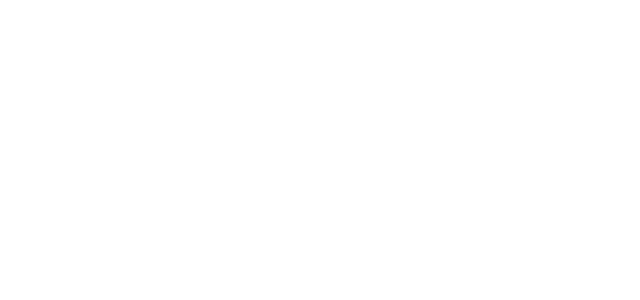
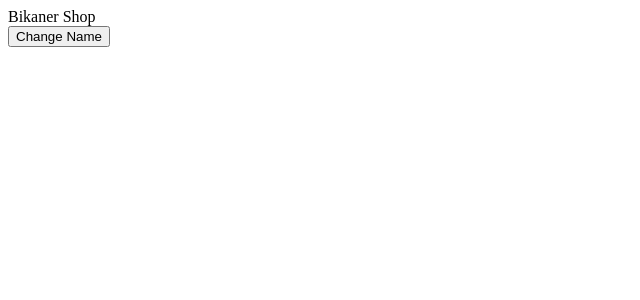
Before and after one commit to SagarBajpai/ReactHooksCourse, a React (Create React App) app: page /merchant in a window 1280 px wide. Shown: the top 300 px of the page, without its empty margins (0-640 px from the left). Built offline with nearby package versions, Linux system fonts and the light colour scheme.

Commit message:
combined Reducer is implemented

```diff
--- a/src/App.js
+++ b/src/App.js
@@ -1,45 +1,21 @@
-import React, { createContext, useReducer } from "react";
+import React from "react";
 import "./App.css";
 import { BrowserRouter as Router, Route, Switch } from "react-router-dom";
 import CounterWithHook from "./Components/Hooks";
 import Index from "./Components/Index";
-
-export const StateContext = createContext(); //Creating a context to pass. can be anything object, string!
-export const DispatchContext = createContext();
-
-let intitialState = {
-  count: 0,
-};
-
-const reducer = (state, action) => {
-  switch (action.type) {
-    case "INCREMENT":
-      return {
-        ...state,
-        count: state.count + 1,
-      };
-    case "DECREMENT":
-      return {
-        ...state,
-        count: state.count - 1,
-      };
-    default:
-      return state;
-  }
-};
+import Context from "./store/Context";
+import Merchant from "./Components/Merchant";
 
 function App() {
-  const [state, dispatch] = useReducer(reducer, intitialState);
   return (
     <Router>
-      <StateContext.Provider value={state}>
-        <DispatchContext.Provider value={dispatch}>
-          <Switch>
-            <Route exact path="/" component={Index}></Route>
-            <Route exact path="/hook" component={CounterWithHook}></Route>
-          </Switch>
-        </DispatchContext.Provider>
-      </StateContext.Provider>
+      <Context>
+        <Switch>
+          <Route exact path="/" component={Index}></Route>
+          <Route exact path="/hook" component={CounterWithHook}></Route>
+          <Route exact path="/merchant" component={Merchant}></Route>
+        </Switch>
+      </Context>
     </Router>
   );
 }
--- a/src/Components/Hooks.js
+++ b/src/Components/Hooks.js
@@ -1,5 +1,5 @@
 import React, { useState, useContext } from "react";
-import { StateContext, DispatchContext } from "../App";
+import { StateContext, DispatchContext } from "../store/Context";
 
 const CounterOnceAgain = () => {
   const [name, setName] = useState("");
--- /dev/null
+++ b/src/Components/Merchant.js
@@ -0,0 +1,28 @@
+import React, { useState, useContext } from "react";
+import { StateContext, DispatchContext } from "../store/Context";
+
+const CounterOnceAgain = () => {
+  const state = useContext(StateContext);
+  const dispatch = useContext(DispatchContext);
+
+  const { merchant } = state;
+
+  console.log("state : ", merchant);
+  return (
+    <div>
+      <div>{merchant.name}</div>
+      <button
+        onClick={() =>
+          dispatch({
+            type: "CHANGE_NAME",
+            payload: "Haldiram Shop",
+          })
+        }
+      >
+        {"Change Name"}
+      </button>
+    </div>
+  );
+};
+
+export default CounterOnceAgain;
--- /dev/null
+++ b/src/store/Context.js
@@ -0,0 +1,38 @@
+import React, { createContext, useReducer } from "react";
+import { merchantState, merchantReducer } from "./reducers/merchant";
+import { customerState, customerReducer } from "./reducers/customer";
+
+export const StateContext = createContext();
+export const DispatchContext = createContext();
+
+const hooksCombinedReducer = (combinedReducers) => {
+  const state = {};
+  Object.keys(combinedReducers).forEach((key) => {
+    Object.assign(state, {
+      [key]: combinedReducers[key][0],
+    });
+  });
+
+  // Global Dispatch Function
+  const dispatch = (action) =>
+    Object.keys(combinedReducers)
+      .map((key) => combinedReducers[key][1])
+      .forEach((fn) => fn(action));
+  return [state, dispatch];
+};
+
+const Context = (props) => {
+  const [state, dispatch] = hooksCombinedReducer({
+    merchant: useReducer(merchantReducer, merchantState),
+    customer: useReducer(customerReducer, customerState),
+  });
+  return (
+    <StateContext.Provider value={state}>
+      <DispatchContext.Provider value={dispatch}>
+        {props.children}
+      </DispatchContext.Provider>
+    </StateContext.Provider>
+  );
+};
+
+export default Context;
--- /dev/null
+++ b/src/store/reducers/customer.js
@@ -0,0 +1,15 @@
+export const customerState = {
+  name: "Sagar Bajpai",
+};
+
+export const customerReducer = (state, action) => {
+  switch (action.type) {
+    case "CHANGE_CUSTOMER_NAME":
+      return {
+        ...state,
+        name: action.payload,
+      };
+    default:
+      return state;
+  }
+};
--- /dev/null
+++ b/src/store/reducers/merchant.js
@@ -0,0 +1,15 @@
+export const merchantState = {
+  name: "Bikaner Shop",
+};
+
+export const merchantReducer = (state, action) => {
+  switch (action.type) {
+    case "CHANGE_NAME":
+      return {
+        ...state,
+        name: action.payload,
+      };
+    default:
+      return state;
+  }
+};
```
Also changed, not shown: src/Components/Customer.js (added).
